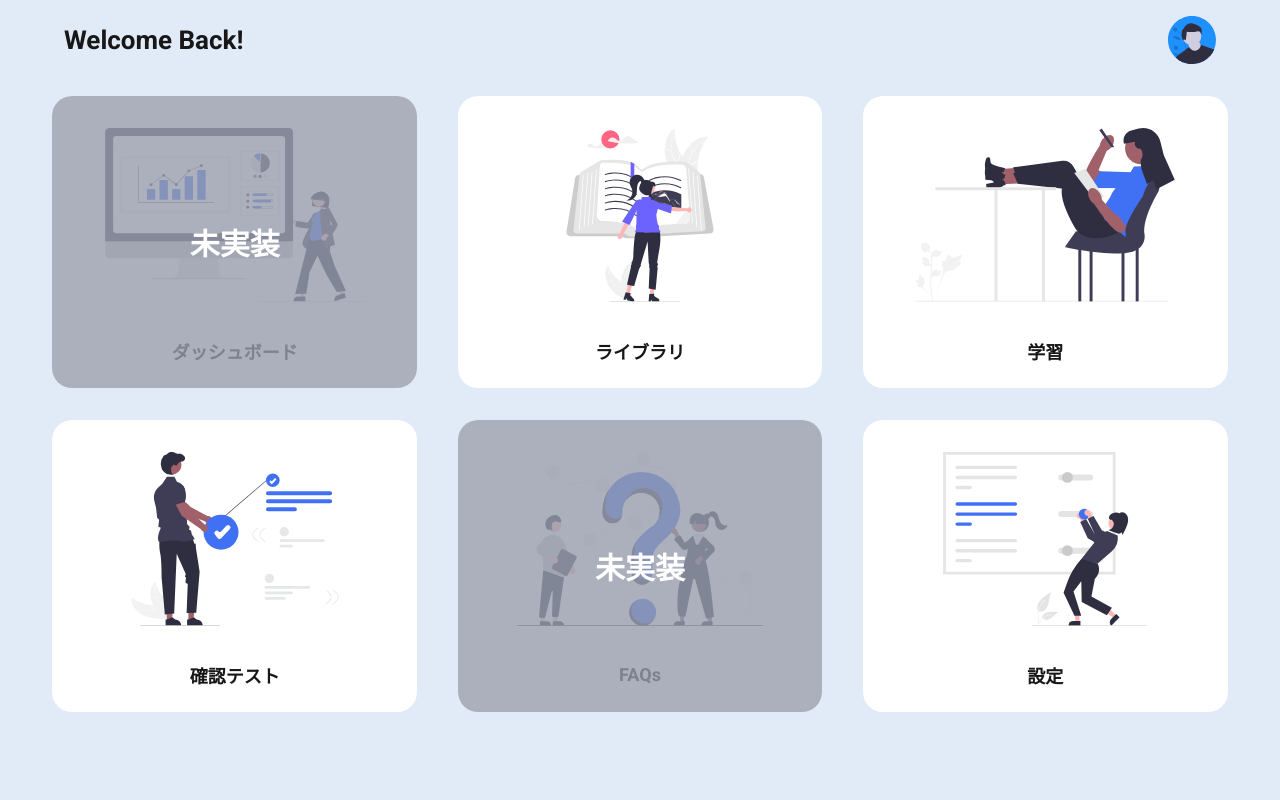
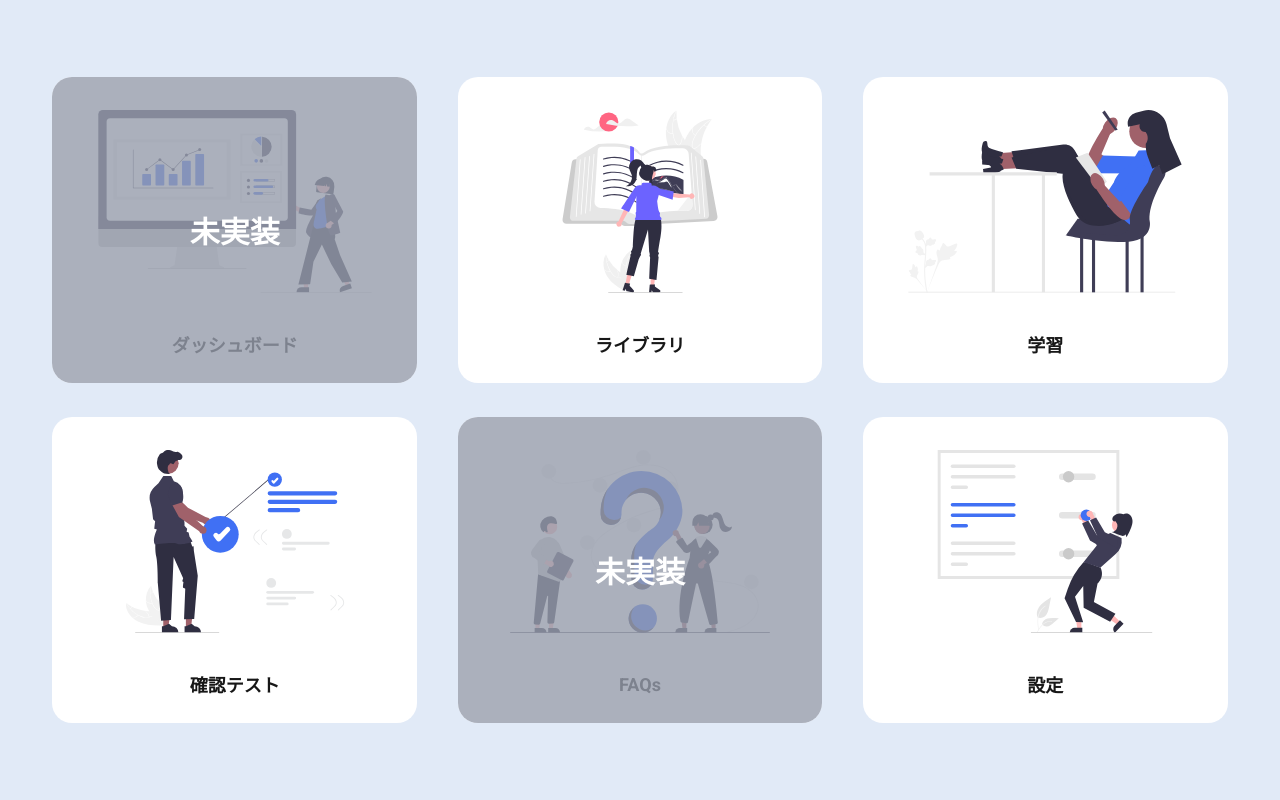
Before and after one commit to y200090/project_research, a Flask app: page /mypage/home in a window 1280 px wide. Run offline with Flask 2, Linux system fonts and the light colour scheme; a user stored in the database is signed in; some libraries are stand-ins or nearby versions.

Commit message:
2022/10/07 18:25

```diff
--- a/static/css/home.css
+++ b/static/css/home.css
@@ -22,13 +22,8 @@
 }
 body {
     position: relative;
-    /* VIEWPORT: 376px~414px, VALUES: 60px~80px */
-    height: calc(100vh - clamp(3.75rem, -8.618rem + 52.63vw, 5rem));
-    width: 100vw;
-    /* VIEWPORT: 376px~414px, VALUES: 60px~80px */
-    margin-top: clamp(3.75rem, -8.618rem + 52.63vw, 5rem);
     display: flex;
-    align-items: flex-start;
+    align-items: center;
     justify-content: center;
     background-color: var(--background);
 }
@@ -37,30 +32,19 @@ body {
     --text: #fff;
     --contents: #202528;
 }
-/* ==================================================================== */
-.home-header {
-    position: fixed;
-    top: 0;
-    /* VIEWPORT: 376px~414px, VALUES: 60px~80px */
-    height: clamp(3.75rem, -8.618rem + 52.63vw, 5rem);
-    width: 90%;
+
+.container {
+    position: relative;
+    height: 100vh;
+    height: calc(var(--vh, 1vh) * 100);
+    width: 100%;
     display: flex;
     align-items: center;
-    justify-content: space-between;
+    justify-content: center;
 }
-.announce {
-    /* VIEWPORT: 281px~414px, VALUES: 22px~26px */
-    font-size: clamp(1.375rem, 0.847rem + 3.01vw, 1.625rem);
-    font-weight: 600;
-    color: var(--text);
-}
-.user-icon {
-    height: 60%;
-    cursor: pointer;
-}
-/* ========================================================= */
+
 .root-navigator {
-    height: 90%;
+    height: 85%;
     width: 95%;
     display: grid;
     grid-template-rows: repeat(3, 1fr);
--- a/templates/home.html
+++ b/templates/home.html
@@ -10,11 +10,7 @@
 {% endblock %}
 
 {% block body %}
-    <div class="home-header">
-        <span class="announce">Welcome Back!</span>
-        <img src="{{ url_for('static', filename='images/undraw_male_avatar_323b.svg') }}" class="user-icon">
-    </div>
-    <!-- ============================================================================ -->
+    <div class="container">
         <nav class="root-navigator">
             <a href="" class="nav-link dashboard">
                 <img src="{{ url_for('static', filename='images/undraw_data_trends_re_2cdy.svg') }}" class="nav-image">
@@ -43,4 +39,5 @@
                 <span class="nav-title">設定</span>
             </a>
         </nav>
+    </div>
 {% endblock %}
```
Also changed, not shown: database.db. Lines whose indentation alone changed are shown as unchanged.
